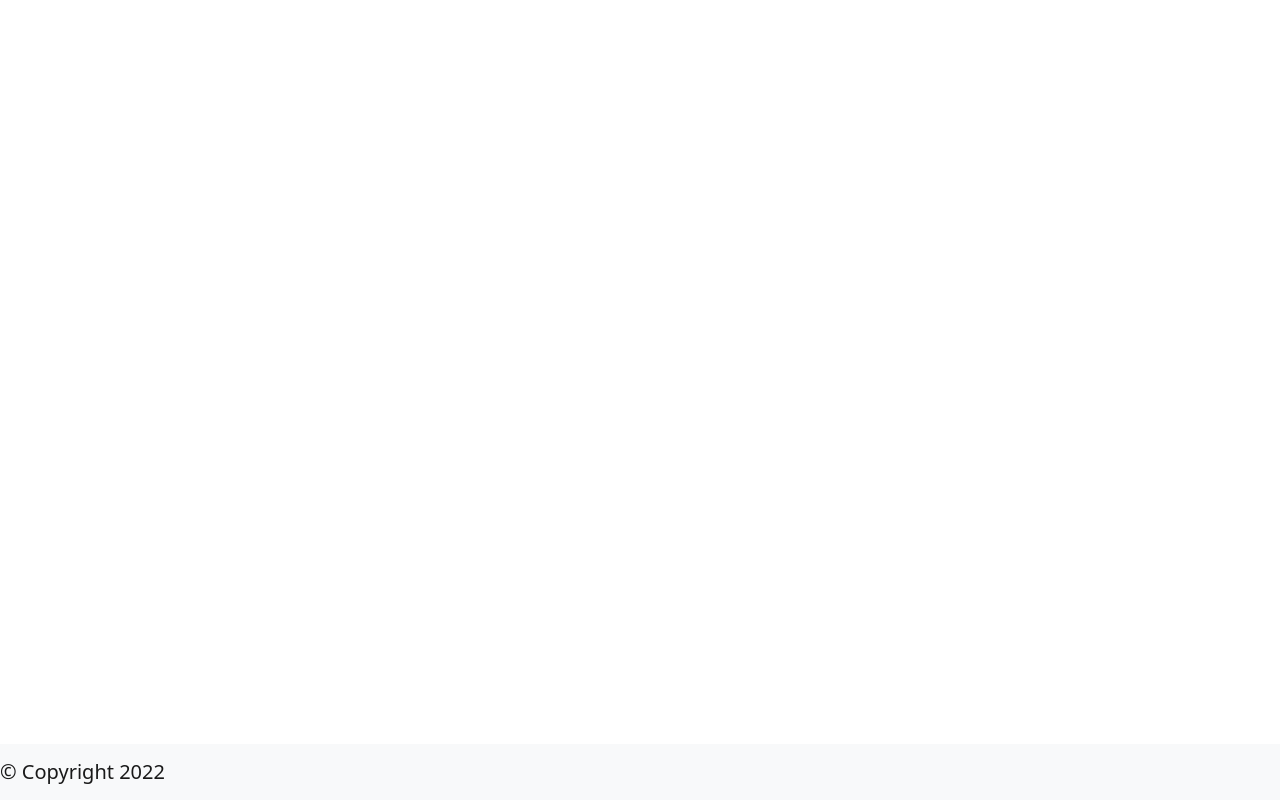
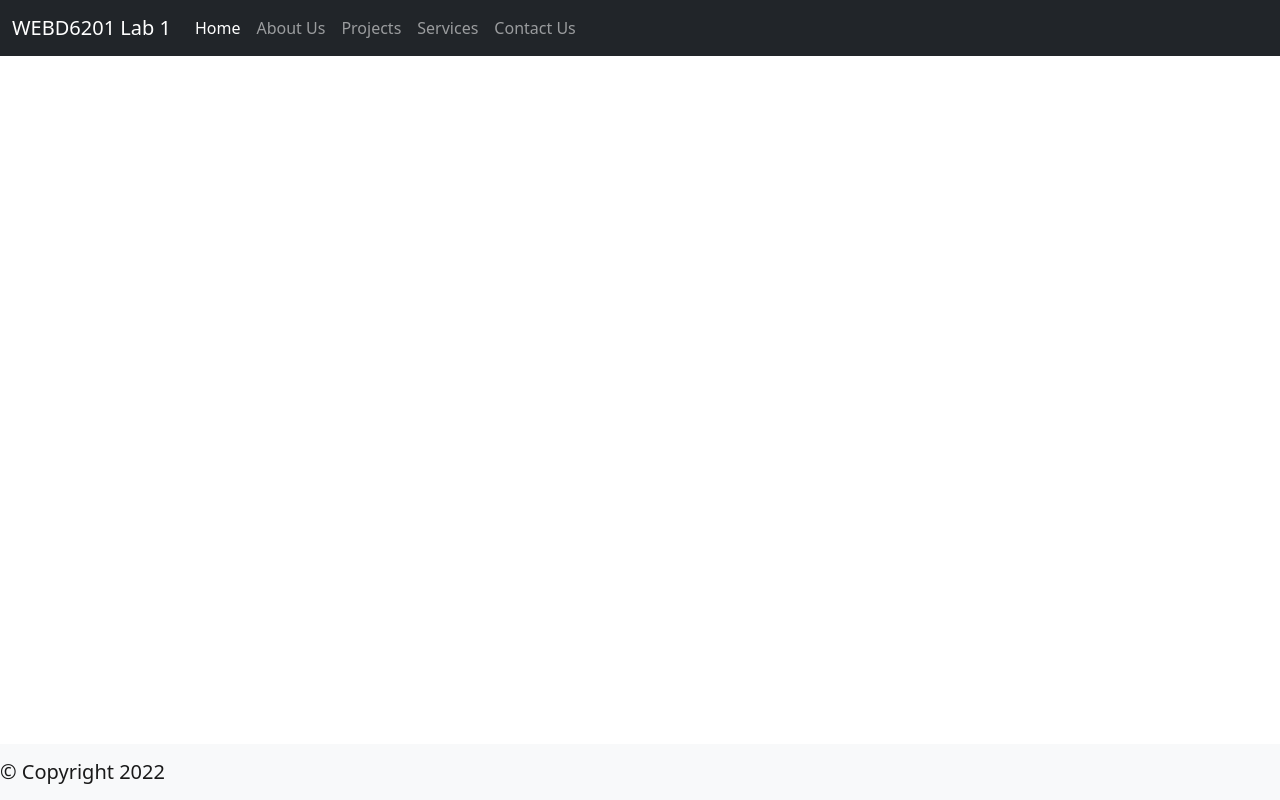
Before and after one commit to ZoeOliveStraw/WEBD6201-03-Lab1-Group12, a website: page index.html in a window 1280 px wide. Drawn offline with nearby package versions, Linux system fonts and the light colour scheme.

Commit message:
Added navbar insertion to app.js

```diff
--- a/Scripts/app.js
+++ b/Scripts/app.js
@@ -15,6 +15,40 @@
 // Add HR link between About and Contact in the navbar
 
 // Add fixed bottom navbar with copyright
+
+    function AddTopNavbar()
+    {
+        document.getElementsByTagName('header')[0].innerHTML = `
+        <nav class="navbar navbar-expand-lg navbar-dark bg-dark">
+        <div class="container-fluid">
+          <a class="navbar-brand" href="#">WEBD6201 Lab 1</a>
+          <button class="navbar-toggler" type="button" data-bs-toggle="collapse" data-bs-target="#navbarSupportedContent" aria-controls="navbarSupportedContent" aria-expanded="false" aria-label="Toggle navigation">
+            <span class="navbar-toggler-icon"></span>
+          </button>
+            <div class="collapse navbar-collapse" id="navbarSupportedContent">
+                <ul class="navbar-nav me-auto mb-2 mb-lg-0">
+                    <li class="nav-item">
+                        <a class="nav-link active" aria-current="page" href="index.html">Home</a>
+                    </li>
+                    <li class="nav-item">
+                        <a class="nav-link" href="about.html">About Us</a>
+                    </li>
+                    <li class="nav-item">
+                        <a class="nav-link" href="products.html">Projects</a>
+                    </li>
+                    <li class="nav-item">
+                        <a class="nav-link" href="services.html">Services</a>
+                    </li>
+                    <li class="nav-item">
+                        <a class="nav-link" href="contact.html">Contact Us</a>
+                    </li>
+                </ul>
+                </div>
+            </div>
+        </nav>
+        `
+    }
+
     function AddBottomNavbar()
     {
         document.body.insertAdjacentHTML("beforeend",
@@ -22,7 +56,14 @@ function AddBottomNavbar()
         <a class="navbar-brand" href="#">&copy Copyright 2022</a>
         </nav>`)
     }
+
+    function Start()
+    {
+        AddTopNavbar();
         AddBottomNavbar();
+    }
+
+    window.addEventListener("load",Start());
 
 // CONTACT FORM
 
--- a/Scripts/index.js
+++ b/Scripts/index.js
@@ -12,5 +12,6 @@
     {
         IndexContents();
     }
+
     window.addEventListener("load",Start());
 })();
```
Also changed, not shown: index.html (line endings or trailing spaces). Lines whose indentation alone changed are shown as unchanged.
